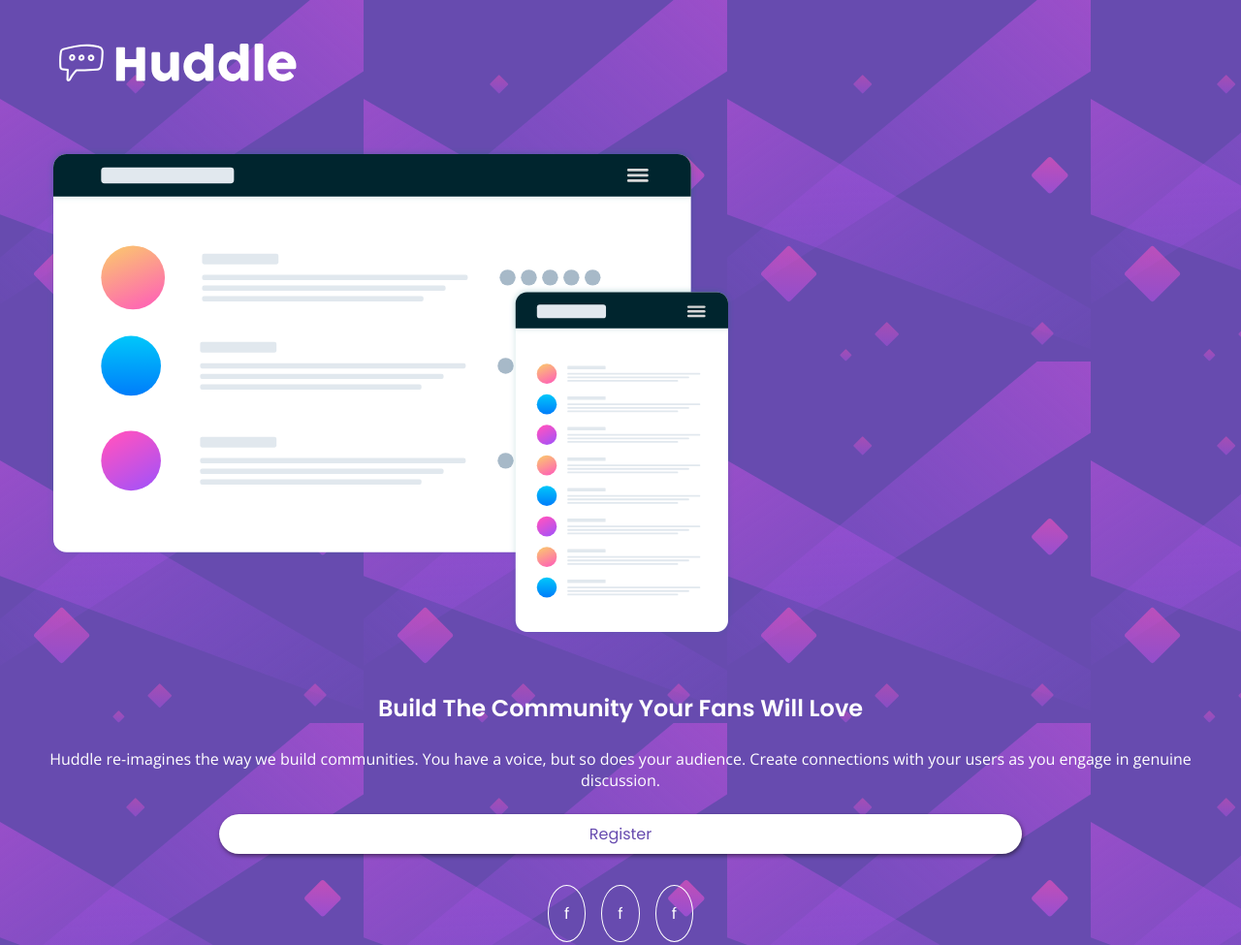
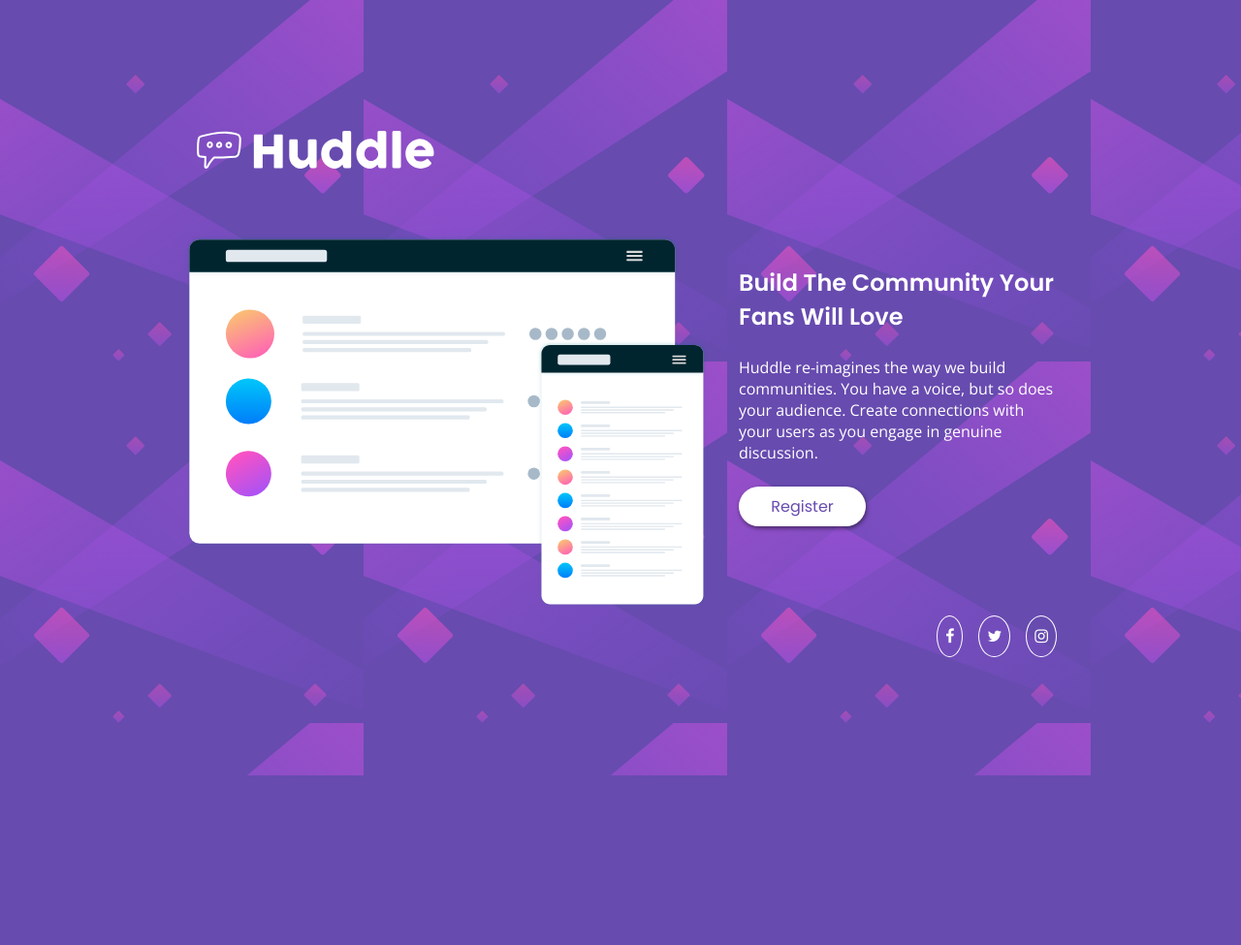
Before and after one commit to BoxyPipesnake/landing-page-Frontend-Mentor, a plain HTML site: page index.html in a window 1280 px wide. Shown: the top 975 px of the page at 97% size. After the commit the page ends 800 px from the top, so only its background shows below. Drawn offline with nearby package versions, Linux system fonts and the light colour scheme.

Commit message:
desktop version finished

```diff
--- a/index.html
+++ b/index.html
@@ -5,6 +5,7 @@
   <meta name="viewport" content="width=device-width, initial-scale=1.0"> <!-- displays site properly based on user's device -->
 
   <link rel="icon" type="image/png" sizes="32x32" href="./images/favicon-32x32.png">
+  <link rel="stylesheet" href="https://cdnjs.cloudflare.com/ajax/libs/font-awesome/4.7.0/css/font-awesome.min.css">
   <link rel="preconnect" href="https://fonts.googleapis.com">
   <link rel="preconnect" href="https://fonts.gstatic.com" crossorigin>
   <link href="https://fonts.googleapis.com/css2?family=Open+Sans&family=Poppins:wght@400;600&display=swap" rel="stylesheet">
@@ -38,9 +39,9 @@
       </div>
 
       <div class="icons">
-        <div class="icon icon-1">f</div>
-        <div class="icon icon-2">f</div>
-        <div class="icon icon-3">f</div>
+        <div class="icon icon-1"><i class="fa fa-facebook"></i></div>
+        <div class="icon icon-3"><i class="fa fa-twitter"></i></div>
+        <div class="icon icon-2"><i class="fa fa-instagram"></i></div>
       </div>
 
     </div>
--- a/style.css
+++ b/style.css
@@ -41,6 +41,7 @@ a {
 
 .main-container {
     margin: 2rem;
+    max-width: 900px;
 }
 
 .logo-container {
@@ -51,12 +52,36 @@ a {
     margin-top: 3rem;
 }
 
+@media (min-width: 768px) {
+
+    body {
+        margin: 0;
+        display: flex;
+        justify-content: center;
+        align-items: center;
+    }
+
+    .content {
+        display: grid;
+        grid-template-columns: 3fr 2fr;
+    }
+
+}
+
 .info {
     margin-top: 3rem;
     text-align: center;
     display: flex;
     flex-direction: column;
     gap: 1.5rem;
+}
+
+@media (min-width: 768px) {
+    .info {
+        margin-top: 2rem;
+        text-align: left;
+        margin-left: 2rem;
+    }
 }
 
 .info .main-heading {
@@ -77,6 +102,15 @@ a {
     box-shadow: 1px 2px 4px 0px hsl(300deg 4% 4% / 53%);
 }
 
+@media (min-width: 768px) {
+
+    .btn {
+        width: 40%;
+        margin: 0;
+        text-align: center;
+    }
+}
+
 .icons {
     display: flex;
     justify-content: center;
@@ -84,8 +118,15 @@ a {
     padding-bottom: 2rem;
 }
 
+@media (min-width: 768px) {
+    .icons {
+        justify-content: end;
+        padding-bottom: 0;
+    }
+}
+
 .icon {
-    padding: 1rem;
+    padding: 0.5rem;
     border: 1px solid white;
     border-radius: 50%;
 }
```
